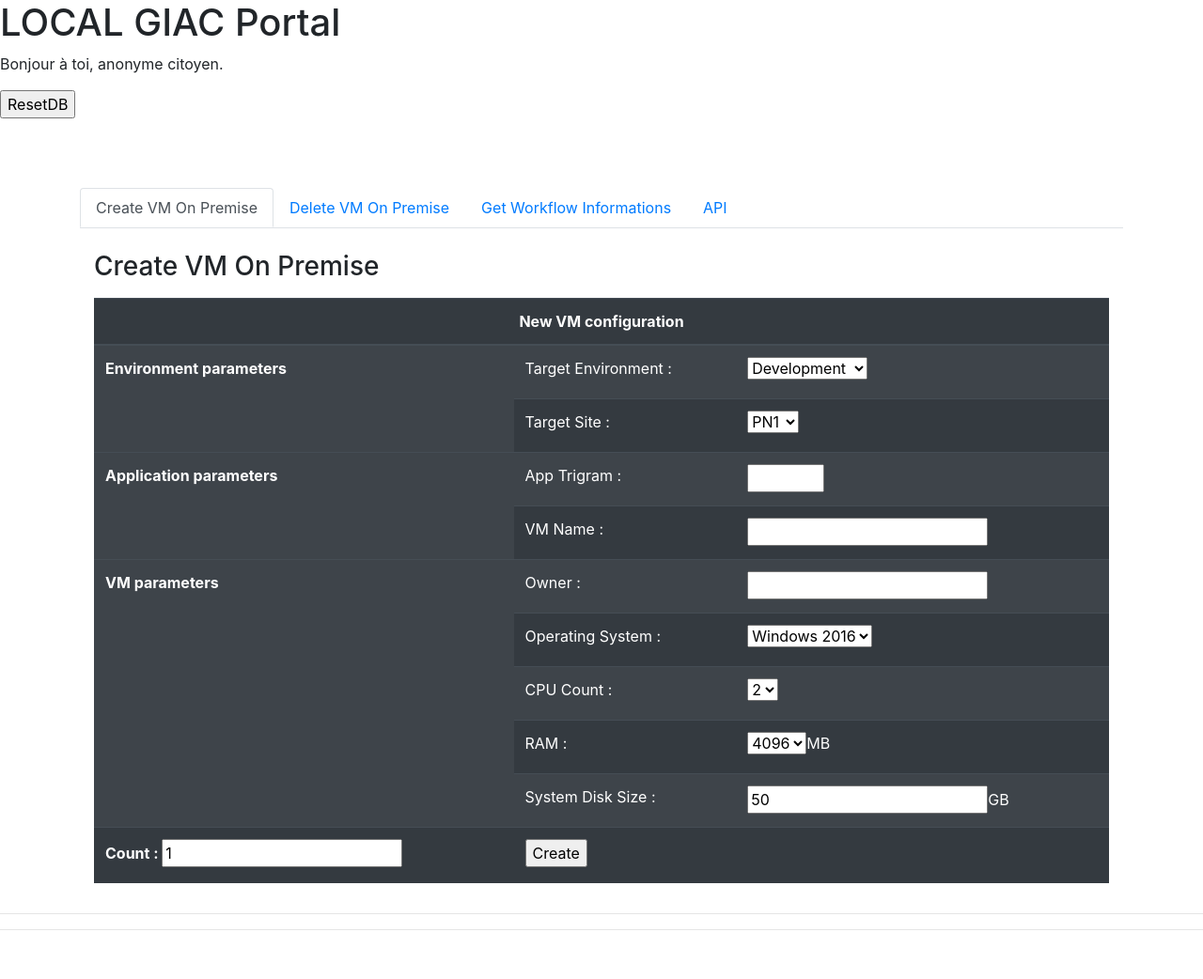
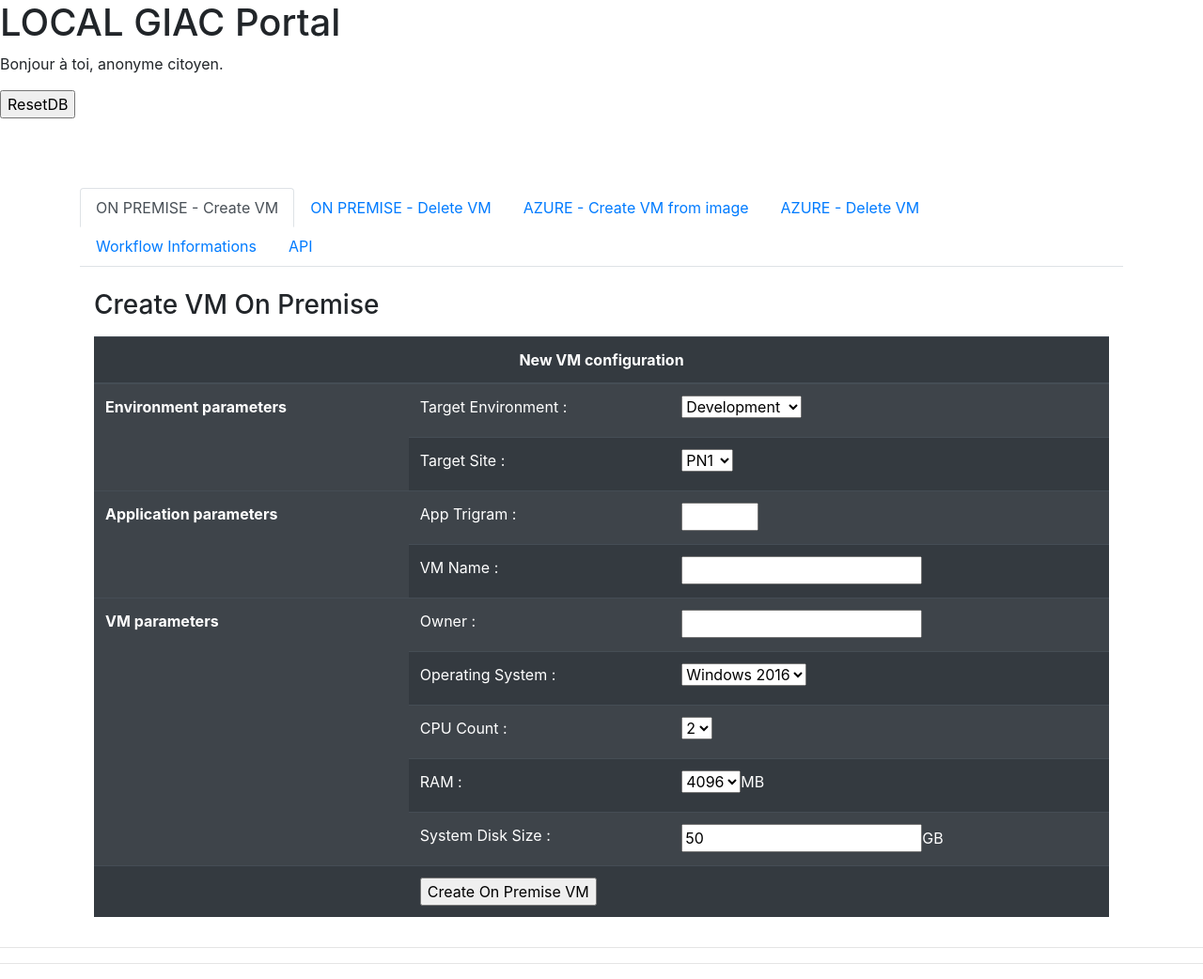
Before and after one commit to Arcanexus/docker_awx_front, a Flask app: page / in a window 1280 px wide. Shown: the whole page at 94% size. Before the commit the page ends 990 px from the top, so only its background shows below. Run offline with Flask 2, Linux system fonts and the light colour scheme; some libraries are stand-ins or nearby versions.

Commit message:
Add files via upload

```diff
--- a/app.py
+++ b/app.py
@@ -73,13 +73,6 @@ else:
   logger.info("Connected to " + env.upper() + "AWX [" + awx_url + "]")
 logger.info("AWX Portal successfully started.")
 
-# TODO : Cleanup
-class MyForm(FlaskForm):
-  name = StringField('Nom', validators=[validators.DataRequired()])
-  age = IntegerField('Âge', [validators.DataRequired(), validators.Length(min=1, max=3)])
-  remember_me = BooleanField('Se souvenir de moi')
-  submit = SubmitField('Valider')
-
 class CreateVMForm(FlaskForm):
   target_env = SelectField('Target Environment', choices=[('Development', 'Development'), ('Homologation', 'Homologation'), ('Production', 'Production')], default='Development', validators=[validators.DataRequired()])
   target_site = SelectField('Target Site', choices=[('PN1','PN1'), ('PN2','PN2'), ('SD1','SD1')], default='PN1', validators=[validators.DataRequired()])
@@ -92,12 +85,27 @@ class CreateVMForm(FlaskForm):
   vm_disk_size = IntegerField('System Disk Size', default='50', validators=[validators.DataRequired(), validators.Regexp('^\d+$', message="Invalid format")])
   vm_name = StringField('VM Name', validators=[validators.Length(min=0, max=15, message="VM name has 15 characters max.")])
   vm_count = IntegerField('Count', default=1, validators=[validators.DataRequired(), validators.Regexp('^\d+$', message="Invalid format")])
-  create_button = SubmitField('Create')
+  create_button = SubmitField('Create On Premise VM')
+
+class CreateAzureVMForm(FlaskForm):
+  vm_owner_gaia = StringField('Gaia', validators=[validators.DataRequired(), validators.Regexp('^[a-zA-Z]{2}\d{4}(-(a|o)|)$', message="Username format : XX1234(-a|-o)")])
+  vm_os = SelectField('Operating System', choices=[('Windows2016', 'Windows 2016')], default='Windows2016', validators=[validators.DataRequired()])
+  vm_name = StringField('VM Name', validators=[validators.Length(min=0, max=15, message="VM name has 15 characters max.")])
+  vm_resourcegroup = StringField('Resource group', validators=[validators.DataRequired()])
+  vm_image = StringField('Source image name', validators=[validators.DataRequired()])
+  vm_size = SelectField('VM Size',choices=[('Standard_A2_v2', 'Standard_A2_v2'),  ('Standard_A8_v2', 'Standard_A8_v2'),  ('Standard_A8m_v2', 'Standard_A8m_v2'),  ('Standard_B8ms', 'Standard_B8ms'),  ('Standard_D2_v3', 'Standard_D2_v3'),  ('Standard_D4_v3', 'Standard_D4_v3'),  ('Standard_DS12_v2', 'Standard_DS12_v2'),  ('Standard_DS4_v2', 'Standard_DS4_v2'),  ('Standard_DS5_v2', 'Standard_DS5_v2'),  ('Standard_E16s_v3', 'Standard_E16s_v3'),  ('Standard_E64is_v3', 'Standard_E64is_v3'),  ('Standard_F16s_v2', 'Standard_F16s_v2'),  ('Standard_F8s', 'Standard_F8s'),  ('Standard_B2ms', 'Standard_B2ms'),  ('Standard_B1ms', 'Standard_B1ms'),  ('Standard_B2s', 'Standard_B2s'),  ('Standard_DS13_v2', 'Standard_DS13_v2'),  ('Standard_DS14_v2', 'Standard_DS14_v2'),  ('Standard_D3_v2', 'Standard_D3_v2'),  ('Standard_DS1_v2', 'Standard_DS1_v2'),  ('Standard_DS2_v2', 'Standard_DS2_v2')], validators=[validators.DataRequired()])
+  vm_dc = SelectField('DC', choices=[('CTO', 'CTO'), ('Meteor', 'Meteor'), ('Gemstone', 'Gemstone'), ('Power', 'Power'), ('Bulk', 'Bulk'), ('Gas', 'Gas'), ('Transversal', 'Transversal'), ('GSSNGE', 'GSSNGE'), ('Infra', 'Infra')], validators=[validators.DataRequired()])
+  createaz_button = SubmitField('Create Azure VM')
 
 class DeleteVMForm(FlaskForm):
   vm_name = StringField('VM Name', validators=[validators.Length(min=0, max=15, message="VM name has 15 characters max.")])
   target_env = SelectField('Target Environment', choices=[('Development', 'Development'), ('Homologation', 'Homologation'), ('Production', 'Production')], default='Development', validators=[validators.DataRequired()])
-  delete_button = SubmitField('Delete')
+  delete_button = SubmitField('Delete On Premise VM')
+
+class DeleteAzureVMForm(FlaskForm):
+  vmname = StringField('VM Name', validators=[validators.Length(min=0, max=15, message="VM name has 15 characters max.")])
+  resource_group = StringField('Resource group', validators=[validators.DataRequired()])
+  deleteaz_button = SubmitField('Delete Azure VM')
 
 class GetInfosForm(FlaskForm):
   wf_id = IntegerField('Id', validators=[validators.DataRequired()])
@@ -109,10 +117,11 @@ class ResetForm(FlaskForm):
 @app.route('/', methods=['POST','GET'])
 def home():
   mots = ["Bonjour", "à", "toi,", "anonyme citoyen."]
-  form = MyForm()
   resetform = ResetForm()
   createvmform = CreateVMForm()
+  createazvmform = CreateAzureVMForm()
   deletevmform = DeleteVMForm()
+  deleteazvmform = DeleteAzureVMForm()
   getinfosform = GetInfosForm()
 
   if resetform.resetdb.data:
@@ -138,7 +147,7 @@ def home():
     extra_vars['vmname'] = createvmform.vm_name.data
     payload['extra_vars'] = extra_vars
 
-    logger.info('Creating a VM on Premise with the following parameters : ' + payload['extra_vars'])
+    logger.info('Creating a VM on Premise with the following parameters : ' + dumps(payload['extra_vars']))
     result = onpremise.createVMOnPremise(awx_url=awx_url, awx_token=awx_token, payload=payload)
 
     if bouchon == 'True':
@@ -157,17 +166,49 @@ def home():
 
     extra_vars = {}
     payload = {}
-    extra_vars['target_env'] = createvmform.target_env.data
-    extra_vars['vm_name'] = createvmform.vm_name.data
+    extra_vars['target_env'] = deletevmform.target_env.data
+    extra_vars['vm_name'] = deletevmform.vm_name.data
     payload['extra_vars'] = extra_vars
 
-    logger.info('Deleting a VM on Premise with the following parameters : ' + payload['extra_vars'])
+    logger.info('Deleting a VM on Premise with the following parameters : ' + dumps(payload['extra_vars']))
     result = onpremise.deleteVMOnPremise(awx_url=awx_url, awx_token=awx_token, payload=payload)
     flash('{}'.format(dumps(result, indent=4, sort_keys=True)))
     return redirect('/#flash')
 
+  elif createazvmform.createaz_button.data:
+
+    extra_vars = {}
+    payload = {}
+    extra_vars['resource_group'] = createazvmform.vm_resourcegroup.data
+    extra_vars['image'] = createazvmform.vm_image.data
+    extra_vars['size'] = createazvmform.vm_size.data
+    extra_vars['owner'] = createazvmform.vm_owner_gaia.data
+    extra_vars['operating_system'] = createazvmform.vm_os.data
+    extra_vars['target_dc'] = createazvmform.vm_dc.data
+    extra_vars['vmname'] = createazvmform.vm_name.data
+    payload['extra_vars'] = extra_vars
+
+    logger.info('Creating an Azure VM with the following parameters : ' + dumps(payload['extra_vars']))
+    result = azure.createAzureVM(awx_url=awx_url, awx_token=awx_token, payload=payload)
+    flash('{}'.format(dumps(result, indent=4, sort_keys=True)))
+
+    return redirect('/#flash')
+
+  elif deleteazvmform.deleteaz_button.data:
+
+    extra_vars = {}
+    payload = {}
+    extra_vars['resource_group'] = deleteazvmform.resource_group.data
+    extra_vars['vmname'] = deleteazvmform.vmname.data
+    payload['extra_vars'] = extra_vars
+
+    logger.info('Deleting an Azure VM with the following parameters : ' + dumps(payload['extra_vars']))
+    result = azure.deleteAzureVM(awx_url=awx_url, awx_token=awx_token, payload=payload)
+    flash('{}'.format(dumps(result, indent=4, sort_keys=True)))
+    return redirect('/#flash')
+
   elif getinfosform.getinfos_button.data:
-    logger.info('Getting information for the following AWX workflow : ' + getinfosform.wf_id.data)
+    logger.info('Getting information for the following AWX workflow : ' + str(getinfosform.wf_id.data))
     result = onpremise.getVMOnPremiseInfos(awx_url=awx_url, awx_token=awx_token, wf_id=getinfosform.wf_id.data)
     flash('{}'.format(dumps(result, indent=4, sort_keys=True)))
     return redirect('/#flash')
@@ -177,30 +218,47 @@ def home():
       titre=env.upper() + " GIAC Portal",
       mots=mots,
       form=createvmform,
+      createazvmform=createazvmform,
       resetform=resetform,
       deletevmform=deletevmform,
+      deleteazvmform=deleteazvmform,
       getinfosform=getinfosform,
       bouchon=bouchon)
 
 create_onprem_model = ns_onpremise.model('Create a VM On Premise', {
   'vmname': fields.String(description='The name of the VM'),
-  'target_env': fields.String(required=True, description='The target environment'),
-  'site': fields.String(required=True, description='The target site'),
-  'application_trigram': fields.String(required=True, description='The target environment'),
-  'owner': fields.String(required=True, description='The VM owner Gaia'),
-  'operating_system': fields.String(required=True, description='The VM OS'),
-  'cpu_count': fields.Integer(required=True, description='The number of CPU of the VM'),
-  'ram_size': fields.Integer(required=True, description='The RAM size of the VM'),
+  'target_env': fields.String(required=True, description='The target environment', enum=['Development', 'Homologation', 'Production']),
+  'site': fields.String(required=True, description='The target site', enum=['PN1', 'PN2', 'SD1']),
+  'application_trigram': fields.String(required=True, description='The target environment', min_length=3, max_length=3),
+  'owner': fields.String(required=True, description='The VM owner Gaia', pattern='^[a-zA-Z]{2}\d{4}(-(a|o)|)$'),
+  'operating_system': fields.String(required=True, description='The VM Operatig System', example='Windows2016', enum=['Windows2016']),
+  'cpu_count': fields.Integer(required=True, description='The number of CPU of the VM', min=1, max=8),
+  'ram_size': fields.Integer(required=True, description='The RAM size of the VM', min=1024, max=32768),
   'disk_size': fields.String(required=True, description='The VM disk size')
 })
 
+create_azurevm_model = ns_azure.model('Create an azure VM from an image', {
+  'vm_dc': fields.String(required=True, description='The name of the DC', enum=['CTO', 'Meteor', 'Gemstone', 'Power', 'Bulk', 'Gas', 'Transversal', 'GSSNGE', 'Infra']),
+  'vm_owner_gaia': fields.String(required=True, description="The owner's Gaia", pattern='^[a-zA-Z]{2}\d{4}(-(a|o)|)$'),
+  'vm_resourcegroup': fields.String(required=True, description='The name of the Azure Resource Group'),
+  'vm_image': fields.String(required=True, description='The name of image to use from the Resource Group'),
+  'vm_os': fields.String(required=True, description='The VM Operatig System', example='Windows2016', enum=['Windows2016']),
+  'vm_size': fields.String(required=True, description='The size of the Azure VM', enum=['Standard_A2_v2', 'Standard_A8_v2', 'Standard_A8m_v2', 'Standard_B8ms', 'Standard_D2_v3', 'Standard_D4_v3', 'Standard_DS12_v2', 'Standard_DS4_v2', 'Standard_DS5_v2', 'Standard_E16s_v3', 'Standard_E64is_v3', 'Standard_F16s_v2', 'Standard_F8s', 'Standard_B2ms', 'Standard_B1ms', 'Standard_B2s', 'Standard_DS13_v2', 'Standard_DS14_v2', 'Standard_D3_v2', 'Standard_DS1_v2', 'Standard_DS2_v2']),
+  'vm_name': fields.String(description='The name of the VM')
+})
+
 delete_onprem_model = ns_onpremise.model('Delete a VM On Premise', {
-  'vm_name': fields.String(description='The name of the VM'),
-  'target_env': fields.String(required=True, description='The target environment')
+  'vm_name': fields.String(required=True, description='The name of the VM'),
+  'target_env': fields.String(required=True, description='The target environment', enum=['Development', 'Homologation', 'Production'])
+})
+
+delete_azurevm_model = ns_azure.model('Delete an Azure VM', {
+  'vm_name': fields.String(required=True, description='The name of the VM'),
+  'resource_group':  fields.String(required=True, description='The name of the Azure Resource Group')
 })
 
 get_onprem_model = ns_onpremise.model('Get VM On Premise infos', {
-  'wf_id': fields.Integer(description='The AWX Job Id')
+  'wf_id': fields.Integer(required=True, description='The AWX Job Id')
 })
 
 @ns_onpremise.route('/<int:id>')
@@ -236,7 +294,7 @@ class PostOnPremise(Resource):            #  Create a RESTful resource
     extra_vars['vmname'] = api.payload['vmname']
     payload['extra_vars'] = extra_vars
 
-    logger.info('Creating a VM on Premise with the following parameters : ' + payload['extra_vars'])
+    logger.info('Creating a VM on Premise with the following parameters : ' + dumps(payload['extra_vars']))
     return onpremise.createVMOnPremise(awx_url=awx_url, awx_token=awx_token, payload=payload)
 
   @ns_onpremise.expect(delete_onprem_model)
@@ -250,16 +308,44 @@ class PostOnPremise(Resource):            #  Create a RESTful resource
     extra_vars['vm_name'] = api.payload['vm_name']
     payload['extra_vars'] = extra_vars
 
-    logger.info('Deleting a VM on Premise with the following parameters : ' + payload['extra_vars'])
+    logger.info('Deleting a VM on Premise with the following parameters : ' + dumps(payload['extra_vars']))
     return onpremise.deleteVMOnPremise(awx_url=awx_url, awx_token=awx_token, payload=payload)
 
 @ns_azure.route('/')
-class Azure(Resource):            #  Create a RESTful resource
-  def post(self):                     #  Create GET endpoint
+class PostAzure(Resource):            #  Create a RESTful resource
+  @ns_azure.expect(create_azurevm_model)
+  def post(self):                     #  Create POST endpoint
     """
-    Create a VM in Azure cloud
+    Create a VM in Azure cloud from an image
     """
-    return azure.createAzureVM(vmname='test', vmsize='big')
+
+    extra_vars = {}
+    payload = {}
+    extra_vars['resource_group'] = api.payload['vm_resourcegroup']
+    extra_vars['image'] = api.payload['vm_image']
+    extra_vars['size'] = api.payload['vm_size']
+    extra_vars['owner'] = api.payload['vm_owner_gaia']
+    extra_vars['operating_system'] = api.payload['vm_os']
+    extra_vars['target_dc'] = api.payload['vm_dc']
+    extra_vars['vmname'] = api.payload['vm_name']
+    payload['extra_vars'] = extra_vars
+
+    logger.info('Creating an Azure VM from an image with the following parameters : ' + dumps(payload['extra_vars']))
+    return azure.createAzureVM(awx_url=awx_url, awx_token=awx_token, payload=payload)
+
+  @ns_azure.expect(delete_azurevm_model)
+  def delete(self):
+    """
+    Delete an Azure VM
+    """
+    extra_vars = {}
+    payload = {}
+    extra_vars['resource_group'] = api.payload['resource_group']
+    extra_vars['vm_name'] = api.payload['vm_name']
+    payload['extra_vars'] = extra_vars
+
+    logger.info('Deleting an Azure VM with the following parameters : ' + dumps(payload['extra_vars']))
+    return azure.deleteAzureVM(awx_url=awx_url, awx_token=awx_token, payload=payload)
 
 @app.route('/hello/<phrase>')
 def hello(phrase):
--- a/templates/index.html
+++ b/templates/index.html
@@ -37,20 +37,20 @@
                 <!-- Nav tabs -->
                 <ul class="nav nav-tabs tabbor" role="tablist">
                   <li class="nav-item">
-                    <a class="nav-link active" data-toggle="tab" href="#createvm">Create VM On Premise</a>
+                    <a class="nav-link active" data-toggle="tab" href="#createvm">ON PREMISE - Create VM</a>
                   </li>
                   <li class="nav-item tabbor">
-                    <a class="nav-link" data-toggle="tab" href="#deletevm">Delete VM On Premise</a>
+                    <a class="nav-link" data-toggle="tab" href="#deletevm">ON PREMISE - Delete VM</a>
                   </li>
                   <li class="nav-item">
-                    <a class="nav-link" data-toggle="tab" href="#getinfos">Get Workflow Informations</a>
+                    <a class="nav-link" data-toggle="tab" href="#createazvm">AZURE - Create VM from image</a>
                   </li>
-                    <!-- <li class="nav-item">
-                    <a class="nav-link" data-toggle="tab" href="#ourport">OUR PORTFOLIO</a>
+                  <li class="nav-item">
+                        <a class="nav-link" data-toggle="tab" href="#deleteazvm">AZURE - Delete VM</a>
+                      </li>
+                  <li class="nav-item">
+                    <a class="nav-link" data-toggle="tab" href="#getinfos">Workflow Informations</a>
                   </li>
-                   <li class="nav-item">
-                    <a class="nav-link" data-toggle="tab" href="#ourteam">OUR TEAM</a>
-                  </li> -->
                   <li >
                     <a class="nav-link" href="/api/v1">API</a>
                   </li>
@@ -92,7 +92,7 @@
                             <tr><td>{{ form.vm_disk_size.label }} : </td><td>{{ form.vm_disk_size(size=3) }}GB</td></tr>
 
                             <tr>
-                                <th>{{ form.vm_count.label }} : {{ form.vm_count(size=3) }}</th>
+                                <th></th><!-- <th>{{ form.vm_count.label }} : {{ form.vm_count(size=3) }}</th> -->
                                 <td colspan="2">{{ form.create_button() }}</td>
                             </tr>
                             </table></div>
@@ -138,20 +138,69 @@
                                 <td>{{ getinfosform.wf_id.label }} : </td><td>{{ getinfosform.wf_id(size=20) }}</td>
                             </tr>
                             <tr>
-                                <td></td><th colspan="2">{{ getinfosform.getinfos_button() }}</th>
+                                <th colspan="2">{{ getinfosform.getinfos_button() }}</th><td></td>
                             </tr>
                             </table></div>
                         </form>
                     </p>
                   </div>
-                  <!-- <div id="ourport" class="container tab-pane fade tabbor"><br>
-                    <h3>Our Portfolio</h3>
-                    <p>Sed ut perspiciatis unde omnis iste natus error sit voluptatem accusantium doloremque laudantium, totam rem aperiam.</p>
+                  <div id="createazvm" class="container tab-pane fade tabbor"><br>
+                    <h3>Create Azure VM from image</h3>
+                    <p>
+                        <form method="POST" action="/">
+                            <div class="table-responsive"><table class="table table-dark table-striped table-hover">
+                            <thead>
+                                <tr>
+                                    <th colspan="4"><center>Create Azure VM from image</center></th>
+                                </tr>
+                            </thead>
+                            <tr>
+                                    <th rowspan="2">Owner parameters</th>
+                                    <td>{{ createazvmform.vm_dc.label }} : </td><td>{{ createazvmform.vm_dc() }}</td>
+                                </tr>
+                                <tr>
+                                    <td>{{ createazvmform.vm_owner_gaia.label }} : </td><td>{{ createazvmform.vm_owner_gaia() }}</td>
+                                </tr>
+                                <tr>
+                                    <th rowspan="5">VM parameters</th>
+                                    <td>{{ createazvmform.vm_resourcegroup.label }} : </td><td>{{ createazvmform.vm_resourcegroup(size=20) }}</td>
+                                </tr>
+                                <tr><td>{{ createazvmform.vm_image.label }} : </td><td>{{ createazvmform.vm_image() }}</td></tr>
+                                <tr><td>{{ createazvmform.vm_os.label }} : </td><td>{{ createazvmform.vm_os() }}</td></tr>
+                                <tr><td>{{ createazvmform.vm_size.label }} : </td><td>{{ createazvmform.vm_size() }}</td></tr>
+                                <tr><td>{{ createazvmform.vm_name.label }} : </td><td>{{ createazvmform.vm_name() }}</td></tr>
+                                <tr>
+                                    <th></th>
+                                    <th colspan="2">{{ createazvmform.createaz_button() }}</th>
+                                </tr>
+                            </table></div>
+                        </form>
+                    </p>
                   </div>
-                  <div id="ourteam" class="container tab-pane fade tabbor"><br>
-                    <h3>Our Team</h3>
-                    <p>Sed ut perspiciatis unde omnis iste natus error sit voluptatem accusantium doloremque laudantium, totam rem aperiam.</p>
-                  </div> -->
+                  <div id="deleteazvm" class="container tab-pane fade tabbor"><br>
+                    <h3>Delete Azure VM</h3>
+                    <p>
+                        <form method="POST" action="/">
+                            <div class="table-responsive"><table class="table table-dark table-striped table-hover">
+                            <thead>
+                                <tr>
+                                    <th colspan="4"><center>VM to delete</center></th>
+                                </tr>
+                            </thead>
+                            <tr>
+                                <th rowspan="2">Environment parameters</th>
+                                <td>{{ deleteazvmform.resource_group.label }} : </td><td>{{ deleteazvmform.resource_group(size=20) }}</td>
+                            </tr>
+                            <tr>
+                                <td>{{ deleteazvmform.vmname.label }} : </td><td>{{ deleteazvmform.vmname() }}</td>
+                            </tr>
+                            <tr>
+                                <td></td><th colspan="2">{{ deleteazvmform.deleteaz_button() }}</th>
+                            </tr>
+                            </table></div>
+                        </form>
+                    </p>
+                  </div>
                 </div>
               </div>
 
```
Also changed, not shown: awx_api/azure.py (+55 -2 lines), CHANGELOG.md, 1 other file.
